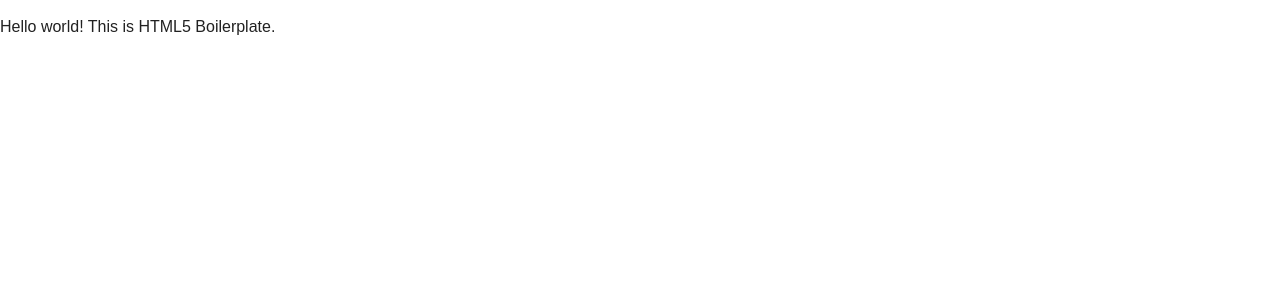
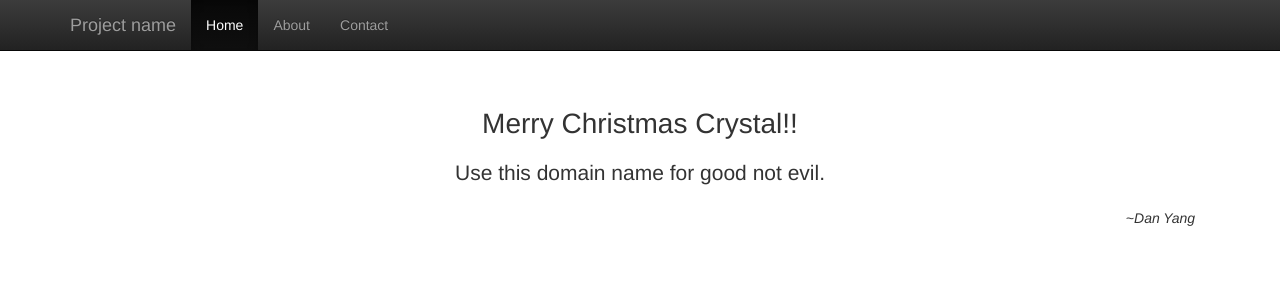
Before and after one commit to dsyang/crystalwai, a plain HTML site: page index.html in a window 1280 px wide. Drawn offline with nearby package versions, Linux system fonts and the light colour scheme.

Commit message:
Making things personal

```diff
--- /dev/null
+++ b/css/custom.css
@@ -0,0 +1,7 @@
+body {
+  padding-top: 50px;
+}
+.starter-template {
+  padding: 40px 15px;
+  text-align: center;
+}
--- a/index.html
+++ b/index.html
@@ -9,17 +9,59 @@
 
         <!-- Place favicon.ico and apple-touch-icon(s) in the root directory -->
 
+				<!-- Latest compiled and minified CSS -->
+				<link rel="stylesheet" href="//netdna.bootstrapcdn.com/bootstrap/3.0.3/css/bootstrap.min.css">
+
+				<!-- Optional theme -->
+				<link rel="stylesheet" href="//netdna.bootstrapcdn.com/bootstrap/3.0.3/css/bootstrap-theme.min.css">
+
+				<!-- Latest compiled and minified JavaScript -->
+				<script src="//netdna.bootstrapcdn.com/bootstrap/3.0.3/js/bootstrap.min.js"></script>
+
+
         <link rel="stylesheet" href="css/normalize.css">
         <link rel="stylesheet" href="css/main.css">
+        <link rel="stylesheet" href="css/custom.css">
         <script src="js/vendor/modernizr-2.7.1.min.js"></script>
     </head>
     <body>
-        <!--[if lt IE 8]>
-            <p class="browsehappy">You are using an <strong>outdated</strong> browser. Please <a href="http://browsehappy.com/">upgrade your browser</a> to improve your experience.</p>
-        <![endif]-->
+      <!--[if lt IE 8]>
+          <p class="browsehappy">You are using an <strong>outdated</strong> browser. Please <a href="http://browsehappy.com/">upgrade your browser</a> to improve your experience.</p>
+					<![endif]-->
 
-        <!-- Add your site or application content here -->
-        <p>Hello world! This is HTML5 Boilerplate.</p>
+      <!-- Add your site or application content here -->
+
+			<div class="navbar navbar-inverse navbar-fixed-top" role="navigation">
+				<div class="container">
+					<div class="navbar-header">
+						<button type="button" class="navbar-toggle" data-toggle="collapse" data-target=".navbar-collapse">
+							<span class="sr-only">Toggle navigation</span>
+							<span class="icon-bar"></span>
+							<span class="icon-bar"></span>
+							<span class="icon-bar"></span>
+						</button>
+						<a class="navbar-brand" href="#">Project name</a>
+					</div>
+					<div class="collapse navbar-collapse">
+						<ul class="nav navbar-nav">
+							<li class="active"><a href="#">Home</a></li>
+							<li><a href="#about">About</a></li>
+							<li><a href="#contact">Contact</a></li>
+						</ul>
+					</div><!--/.nav-collapse -->
+				</div>
+			</div>
+
+			<div class="container">
+
+				<div class="starter-template">
+					<h1>Merry Christmas Crystal!!</h1>
+					<p class="lead">Use this domain name for good not evil.</p>
+					<p class="text-right"><em>~Dan Yang </em></p>
+				</div>
+
+			</div><!-- /.container -->
+
 
         <script src="//ajax.googleapis.com/ajax/libs/jquery/1.10.2/jquery.min.js"></script>
         <script>window.jQuery || document.write('<script src="js/vendor/jquery-1.10.2.min.js"><\/script>')</script>
```
